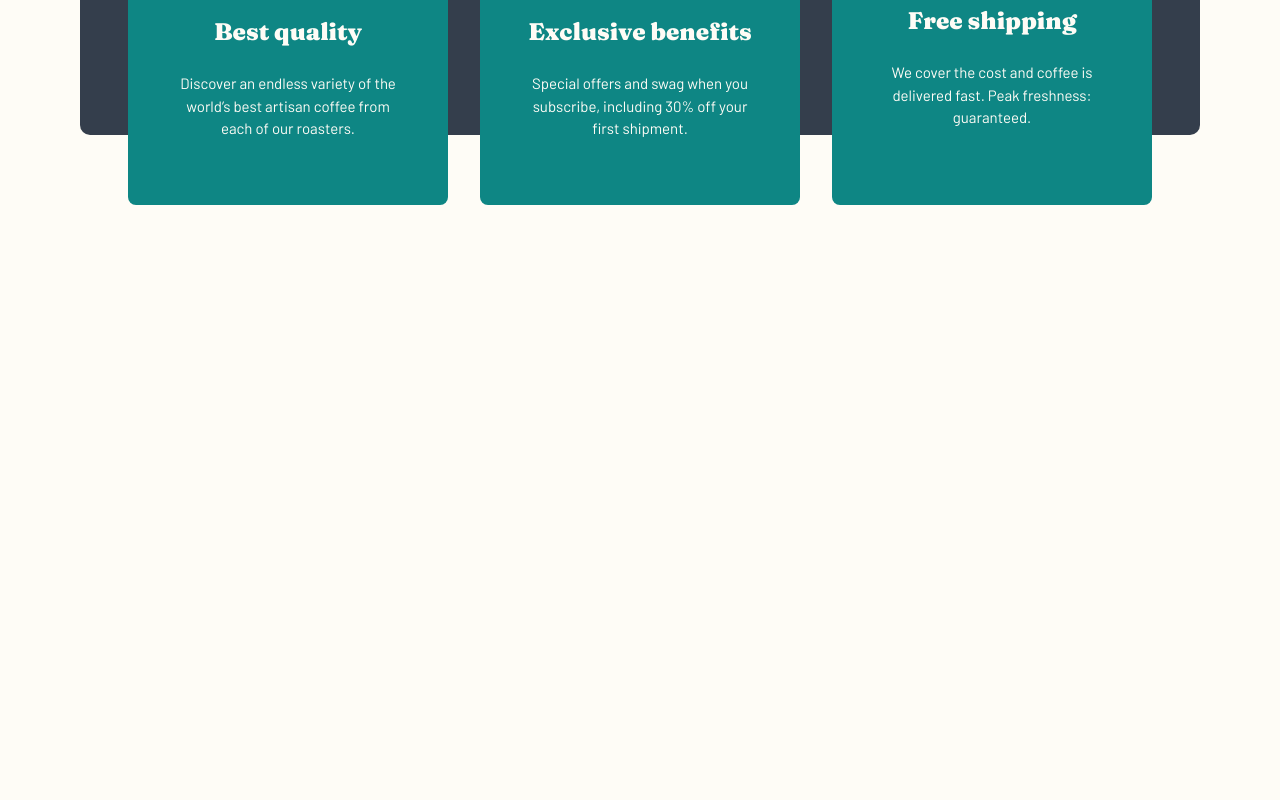
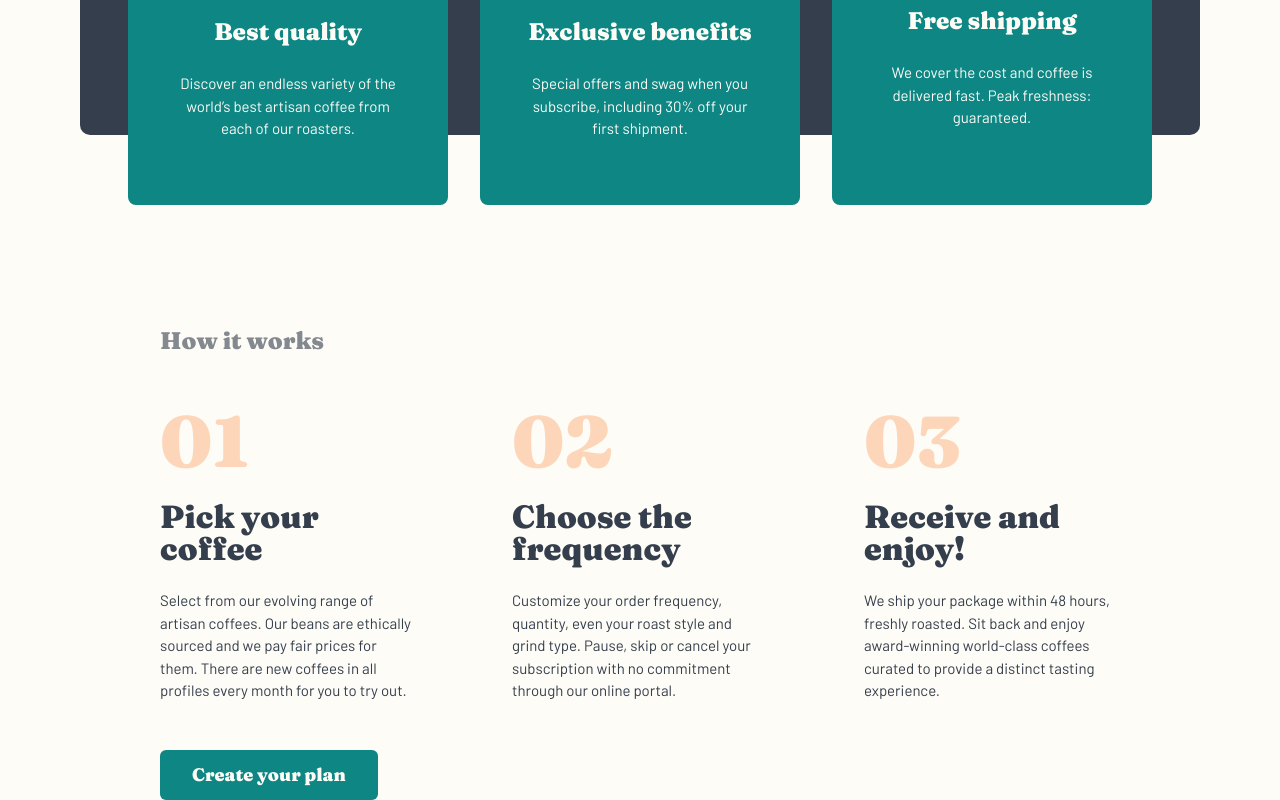
Before and after one commit to zyadfallatah/frontend-mentor-challenge-10, a React (Vite) app: page / in a window 1280 px wide. Shown: the part 1783-2583 px from the top of the page. Before the commit the page ends 2012 px from the top, so only its background shows below. Built offline with nearby package versions, Linux system fonts and the light colour scheme.

Commit message:
Steps Added without desktop component

```diff
--- a/index.html
+++ b/index.html
@@ -14,7 +14,7 @@
     />
     <title>Vite + React + TS</title>
   </head>
-  <body class="bg-light-cream px-6 md:10 lg:px-20">
+  <body class="bg-light-cream px-6 md:px-10 lg:px-20">
     <div class="max-w-[1280px] mx-auto" id="root"></div>
     <script type="module" src="/src/main.tsx"></script>
   </body>
--- /dev/null
+++ b/src/components/Button.tsx
@@ -0,0 +1,14 @@
+import { Link } from "react-router-dom";
+
+const Button = () => {
+  return (
+    <Link
+      to="/create-your-plan"
+      className={`block w-fit mx-auto md:mx-0 text-[18px] px-8 py-4 bg-dark-cyan rounded-[6px] font-black fraunces text-light-cream`}
+    >
+      Create your plan
+    </Link>
+  );
+};
+
+export default Button;
--- a/src/pages/Home/Feature.tsx
+++ b/src/pages/Home/Feature.tsx
@@ -7,7 +7,7 @@ type FeatureProps = {
 const Feature = ({ title, description, image }: FeatureProps) => {
   return (
     <div
-      className="w-full bg-dark-cyan px-3 md:px-12 mb-6 py-12 max-md:pt-[4.5rem] rounded-lg flex flex-col justify-center items-center
+      className="w-full bg-dark-cyan px-3 md:px-12 py-12 max-md:pt-[4.5rem] rounded-lg flex flex-col justify-center items-center
     md:flex-row md:justify-start xl:flex-col gap-14 xl:min-h-[382px] xl:justify-center"
     >
       <img
--- a/src/pages/Home/Features.tsx
+++ b/src/pages/Home/Features.tsx
@@ -17,7 +17,7 @@ const Features = () => {
         </p>
       </div>
       <div
-        className="relative isolate w-full grid place-items-center text-light-cream xl:grid-cols-3 xl:gap-8 px-3 md:px-12
+        className="relative isolate text-light-cream w-full grid place-items-center gap-6 xl:grid-cols-3 xl:gap-8 px-3 md:px-12
        before:absolute before:top-0 before:-z-10 before:bg-dark-grey-blue before:rounded-b-[10px] before:w-full before:h-[34rem] md:before:h-[19.5rem]"
       >
         <Feature
--- a/src/pages/Home/Hero.tsx
+++ b/src/pages/Home/Hero.tsx
@@ -1,4 +1,4 @@
-import { Link } from "react-router-dom";
+import Button from "../../components/Button";
 import mobileHero from "../../assets/home/mobile/image-hero-coffeepress.jpg";
 import tabletHero from "../../assets/home/tablet/image-hero-coffeepress.jpg";
 import desktopHero from "../../assets/home/desktop/image-hero-coffeepress.jpg";
@@ -31,12 +31,7 @@ const HomeHero = () => {
           curated artisan coffees from our best roasters delivered directly to
           your door, at your schedule.
         </p>
-        <Link
-          to="/create-your-plan"
-          className="block w-fit mx-auto md:mx-0 text-[18px] px-8 py-4 bg-dark-cyan rounded-[6px] font-black fraunces"
-        >
-          Create your plan
-        </Link>
+        <Button />
       </div>
     </div>
   );
--- a/src/pages/Home/HomePage.tsx
+++ b/src/pages/Home/HomePage.tsx
@@ -1,12 +1,15 @@
 import Hero from "./Hero";
 import Collections from "./Collections";
 import Features from "./Features";
+import Steps from "./Steps";
+
 const HomePage = () => {
   return (
     <main className="bg-light-cream min-h-svh">
       <Hero />
       <Collections />
       <Features />
+      <Steps />
     </main>
   );
 };
--- /dev/null
+++ b/src/pages/Home/Step.tsx
@@ -0,0 +1,21 @@
+type StepType = {
+  stepNumber: number;
+  title: string;
+  description: string;
+};
+
+const Step = ({ stepNumber, title, description }: StepType) => {
+  return (
+    <div className="text-center md:text-left space-y-6">
+      <h3 className="text-[72px] font-black text-pale-orange">
+        {"0" + stepNumber}
+      </h3>
+      <h2 className="text-dark-grey-blue text-[1.75rem] lg:text-[2rem] font-black md:max-w-[255px]">
+        {title}
+      </h2>
+      <p className="text-[15px] text-dark-grey-blue">{description}</p>
+    </div>
+  );
+};
+
+export default Step;
--- /dev/null
+++ b/src/pages/Home/Steps.tsx
@@ -0,0 +1,33 @@
+import Button from "../../components/Button";
+import Step from "./Step";
+
+const Steps = () => {
+  return (
+    <div className="xl:px-[5rem]">
+      <h2 className="font-black text-grey text-center md:text-left text-2xl mt-[7.5rem]">
+        How it works
+      </h2>
+      <div className="grid md:grid-cols-3 xl:place-items-start gap-14 xl:gap-[6rem] my-12  mx-auto">
+        <Step
+          stepNumber={1}
+          title="Pick your coffee"
+          description="Select from our evolving range of artisan coffees. Our beans are ethically sourced and we pay fair prices for them. There are new coffees in all profiles every month for you to try out."
+        />
+        <Step
+          stepNumber={2}
+          title="Choose the frequency"
+          description="Customize your order frequency, quantity, even your roast style and grind type. Pause, skip or cancel your subscription with no commitment through our online portal."
+        />
+        <Step
+          stepNumber={3}
+          title="Receive and enjoy!"
+          description="We ship your package within 48 hours, freshly roasted. Sit back and enjoy award-winning
+        world-class coffees curated to provide a distinct tasting experience."
+        />
+      </div>
+      <Button />
+    </div>
+  );
+};
+
+export default Steps;
--- a/tailwind.config.js
+++ b/tailwind.config.js
@@ -6,7 +6,7 @@ export default {
       colors: {
         "dark-cyan": "hsl(179deg, 81%, 29%)",
         "dark-grey-blue": "hsl(215deg, 19%, 25%)",
-        "pale-orange": "hsl(25deg, 94%, 86%%)",
+        "pale-orange": "hsl(25deg, 94%, 86%)",
         "light-cream": "hsl(43deg, 78%, 98%)",
         "light-cream-transparent": "hsl(43deg, 78%, 98%, 50%)",
         grey: "hsl(215deg, 5%, 54%)",
```
